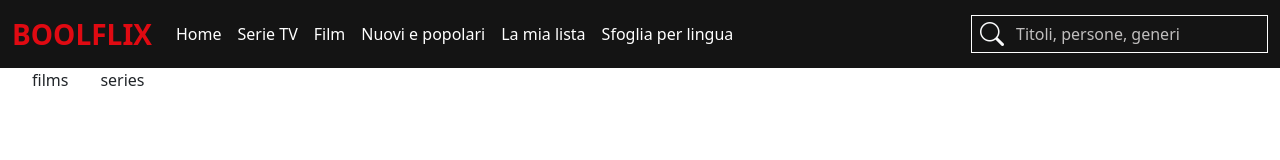
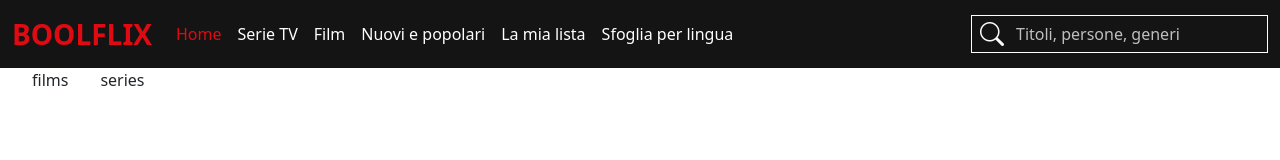
Before and after one commit to filippo-falcone/vite-boolflix, a Vue app: page / in a window 1280 px wide. Shown: the top 160 px of the page. Built offline with nearby package versions, Linux system fonts and the light colour scheme.

Commit message:
fix: change color to nav-link active

```diff
--- a/src/components/AppHeader.vue
+++ b/src/components/AppHeader.vue
@@ -88,7 +88,7 @@ header {
         .nav-link {
             color: $brand-light;
             &.active {
-                color: $brand-light;
+                color: $brand-secondary;
             }
             &:hover {
                 color: $brand-secondary;
```
